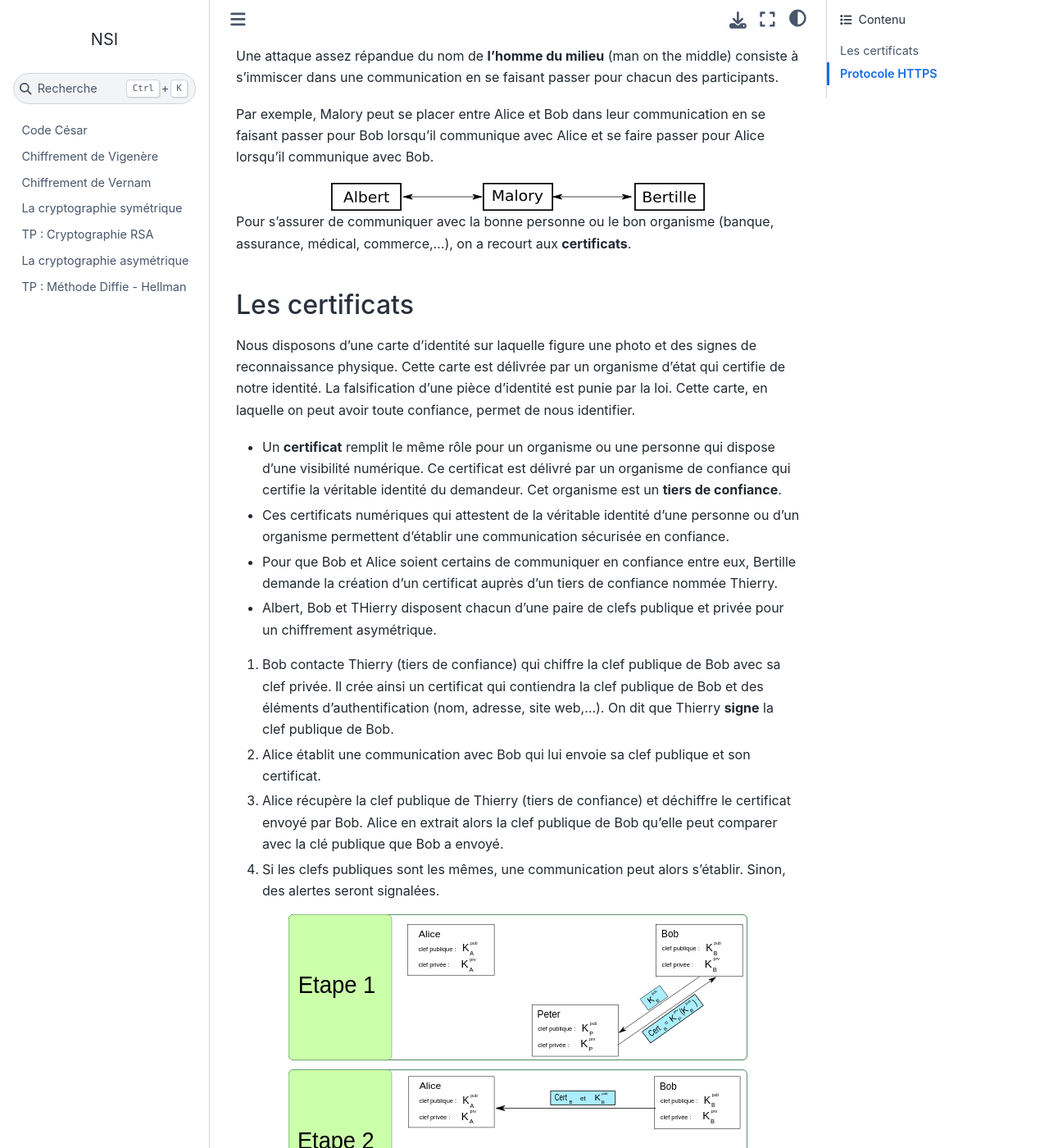
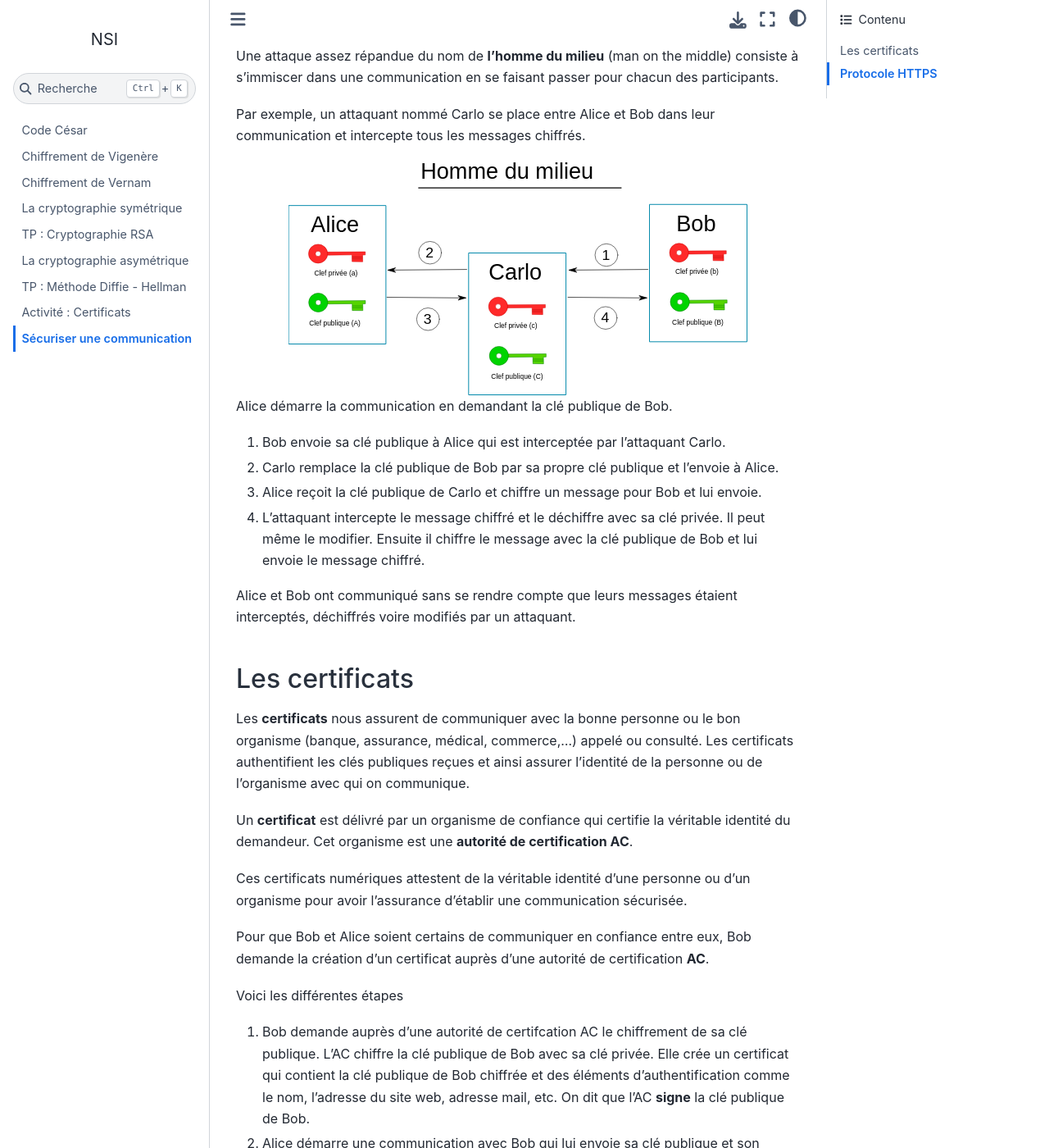
Before and after one commit to ychistel/tnsi_securisation_des_communications, a Sphinx documentation site: the page built from source/content/protocole_https.rst, in a window 1280 px wide and 1400 px high, scrolled down 249 px. Shown: the whole window at 82% size. Built offline with Sphinx 7.4.7 and the Sphinx Book theme 1.1.4, drawn with Linux system fonts in a browser that asks for light colours; pages that are not in the unit, such as notebooks, are missing from menus; some of the changed text lies outside the part shown.

Commit message:
mise a jour certificat https

```diff
--- a/source/content/protocole_https.rst
+++ b/source/content/protocole_https.rst
@@ -4,35 +4,44 @@ Sécuriser une communication
 
 Les chiffrements, quels qu'ils soient, ne suffisent pas pour sécuriser une communication. De nombreuses personnes sont piégées du fait d'établir une communication avec une personne ou un organisme qui usurpe l'identité de la personne ou de l'organisme souhaité.
 
-Comment être sûr qu'on communique bien nos données aux bonnes personnes ou bons organismes ?
+Comment être sûr qu'on communique bien nos données aux bonnes personnes ou aux bons organismes ?
 
 Une attaque assez répandue du nom de **l'homme du milieu** (man on the middle) consiste à s'immiscer dans une communication en se faisant passer pour chacun des participants.
 
-Par exemple, Malory peut se placer entre Alice et Bob dans leur communication en se faisant passer pour Bob lorsqu'il communique avec Alice et se faire passer pour Alice lorsqu'il communique avec Bob.
+Par exemple, un attaquant nommé Carlo se place entre Alice et Bob dans leur communication et intercepte tous les messages chiffrés.
 
-.. image:: ../img/certificat1.png
-   :alt: Homme du milieu
+.. image:: ../img/homme_du_milieu.svg
    :align: center
+   :width: 560px
 
-Pour s'assurer de communiquer avec la bonne personne ou le bon organisme (banque, assurance, médical, commerce,...), on a recourt aux **certificats**.
+Alice démarre la communication en demandant la clé publique de Bob.
+
+#. Bob envoie sa clé publique à Alice qui est interceptée par l'attaquant Carlo.
+#. Carlo remplace la clé publique de Bob par sa propre clé publique et l'envoie à Alice.
+#. Alice reçoit la clé publique de Carlo et chiffre un message pour Bob et lui envoie.
+#. L'attaquant intercepte le message chiffré et le déchiffre avec sa clé privée. Il peut même le modifier. Ensuite il chiffre le message avec la clé publique de Bob et lui envoie le message chiffré.
+
+Alice et Bob ont communiqué sans se rendre compte que leurs messages étaient interceptés, déchiffrés voire modifiés par un attaquant.
 
 Les certificats
 ---------------
 
-Nous disposons d'une carte d'identité sur laquelle figure une photo et des signes de reconnaissance physique. Cette carte est délivrée par un organisme d'état qui certifie de notre identité. La falsification d'une pièce d'identité est punie par la loi. Cette carte, en laquelle on peut avoir toute confiance, permet de nous
-identifier.
+Les **certificats** nous assurent de communiquer avec la bonne personne ou le bon organisme (banque, assurance, médical, commerce,...) appelé ou consulté. Les certificats authentifient les clés publiques reçues et ainsi assurer l'identité de la personne ou de l'organisme avec qui on communique.
 
--  Un **certificat** remplit le même rôle pour un organisme ou une personne qui dispose d'une visibilité numérique. Ce certificat est délivré par un organisme de confiance qui certifie la véritable identité du demandeur. Cet organisme est un **tiers de confiance**.
--  Ces certificats numériques qui attestent de la véritable identité d'une personne ou d'un organisme permettent d'établir une communication sécurisée en confiance.
--  Pour que Bob et Alice soient certains de communiquer en confiance entre eux, Bertille demande la création d'un certificat auprès d'un tiers de confiance nommée Thierry.
--  Albert, Bob et THierry disposent chacun d'une paire de clefs publique et privée pour un chiffrement asymétrique.
+Un **certificat** est délivré par un organisme de confiance qui certifie la véritable identité du demandeur. Cet organisme est une **autorité de certification AC**.
 
-#. Bob contacte Thierry (tiers de confiance) qui chiffre la clef publique de Bob avec sa clef privée. Il crée ainsi un certificat qui contiendra la clef publique de Bob et des éléments d'authentification (nom, adresse, site web,...). On dit que Thierry **signe** la clef publique de Bob.
-#. Alice établit une communication avec Bob qui lui envoie sa clef publique et son certificat.
-#. Alice récupère la clef publique de Thierry (tiers de confiance) et déchiffre le certificat envoyé par Bob. Alice en extrait alors la clef publique de Bob qu'elle peut comparer avec la clé publique que Bob a envoyé.
-#. Si les clefs publiques sont les mêmes, une communication peut alors s'établir. Sinon, des alertes seront signalées.
+Ces certificats numériques attestent de la véritable identité d'une personne ou d'un organisme pour avoir l'assurance d'établir une communication sécurisée.
 
-.. image:: ../img/certificat_1.svg
+Pour que Bob et Alice soient certains de communiquer en confiance entre eux, Bob demande la création d'un certificat auprès d'une autorité de certification **AC**.
+
+Voici les différentes étapes
+
+#. Bob demande auprès d'une autorité de certifcation AC le chiffrement de sa clé publique. L'AC chiffre la clé publique de Bob avec sa clé privée. Elle crée un certificat qui contient la clé publique de Bob chiffrée et des éléments d'authentification comme le nom, l'adresse du site web, adresse mail, etc. On dit que l'AC **signe** la clé publique de Bob.
+#. Alice démarre une communication avec Bob qui lui envoie sa clé publique et son **certificat**.
+#. Alice demande la clé publique de l'autorité de certification AC et déchiffre le certificat envoyé par Bob. Alice en extrait alors la clé publique de Bob qu'elle peut comparer avec la clé publique que Bob a aussi envoyé.
+#. Si les clés publiques sont les mêmes, une communication sécurisée peut s'établir. Sinon, des alertes seront signalées.
+
+.. image:: ../img/certificat.svg
    :alt: Authentification par certificat
    :align: center
    :width: 560
@@ -42,15 +51,9 @@ Protocole HTTPS
 
 Le protocole HTTPS est un protocole HTTP auquel on ajoute un protocole d'authentification par certificat pour sécuriser la communication sur le web.
 
-.. rubric:: Autorité de certification
-   :name: autorité-de-certification
+.. rubric:: Certificat
 
-Une autorité de certification **AC** est un organisme habilitée à délivrer des certificats numériques. Parmi les **AC**, on retouve des entreprises, des associations ou des services de l'état. Cette autorité est un tiers de confiance qui atteste de l'authenticité de l'organisme ou de la personne qui possède le certificat.
-
-.. rubric:: Format du certificat
-   :name: format-du-certificat
-
-Le format standard d'un certificat est le format X.509 qui est un fichier binaire contenant les informations suivantes:
+Le format standard d'un certificat est le format ``X.509`` qui est un fichier binaire contenant les informations suivantes:
 
 -  l'identifiant de l'autorité de certification;
 -  l'identifiant de l'organisme ou personne certifiée;
@@ -64,9 +67,9 @@ Le format standard d'un certificat est le format X.509 qui est un fichier binair
 Le protocole **HTTPS** est la réunion des protocoles **HTTP** (requête web) et **TLS** (sécurité des communications).
 
 Le protocole TLS ajoute une phase permettant l'authentification du serveur et la mise en place d'une communication sécurisée avec une clef de chiffrement symétrique appelée **clef de session**. Lorsque
-cette clef de session est connue du client et du serveur, la communication chiffrée peut commencer. Toutes les requêtes sont chiffrées avant envoi et toutes les réponses sont déchiffrées à la reception. La communication est bien sécurisée :
+cette clé de session est connue du client et du serveur, la communication chiffrée peut commencer. Toutes les requêtes sont chiffrées avant envoi et toutes les réponses sont déchiffrées à la reception. La communication est bien sécurisée :
 
--  l'authentification par certificat empêche toute attaque du type homme du milieu;
+-  l'authentification par certificat empêche toute attaque du type **homme du milieu**;
 -  le chiffrement empêche la lecture des contenus lors de la transmission (routeurs, serveurs intermédiaires).
 
 La mise en place de cette communication sécurisée dite **poignée de main TLS** se déroule en 5 étapes:
--- a/source/index.rst
+++ b/source/index.rst
@@ -12,9 +12,8 @@ Premier système de cryptographie utilisé par les romains pour protéger leurs
    content/code_vigenere.rst
    content/chiffrement_vernam.rst
    content/cryptographie_symetrique.rst
-   .. content/tp_openssl.rst
    content/tp_rsa.rst
    content/cryptographie_asymetrique.rst
    content/tp_diffie_hellman.rst
-   .. content/tp_https.rst
-   .. content/protocole_https.rst
+   content/activite_certificat.rst
+   content/protocole_https.rst
```
Also changed, not shown: source/content/activite_certificat.rst (added, +50 -0 lines), source/content/tp_https.rst (+0 -40 lines), source/img/certificat.svg, source/img/homme_du_milieu.svg, 2 other files.
